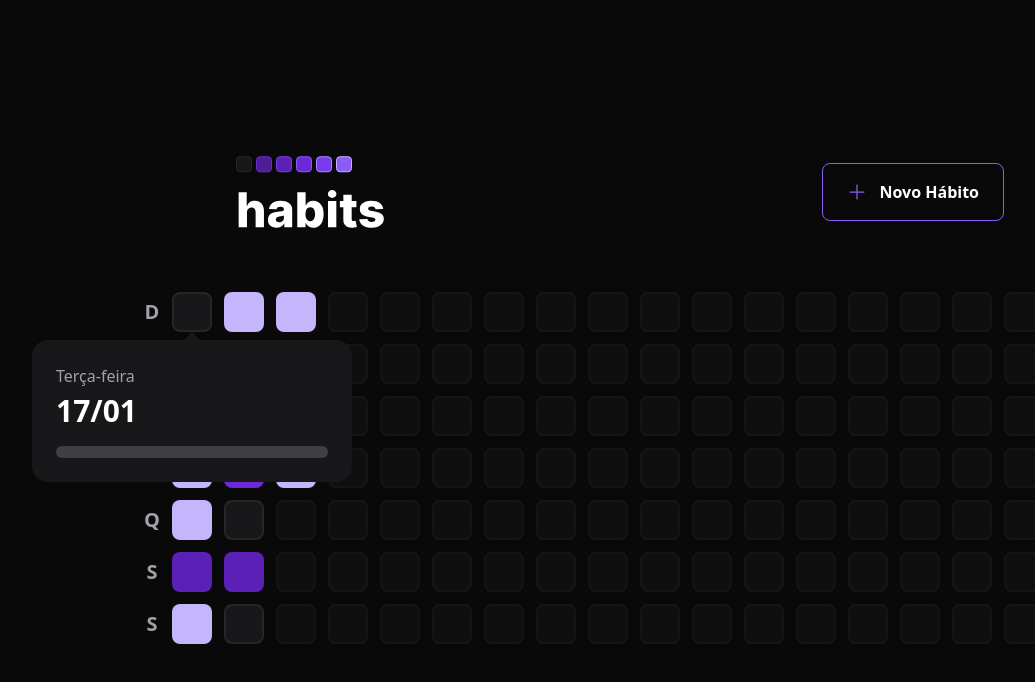
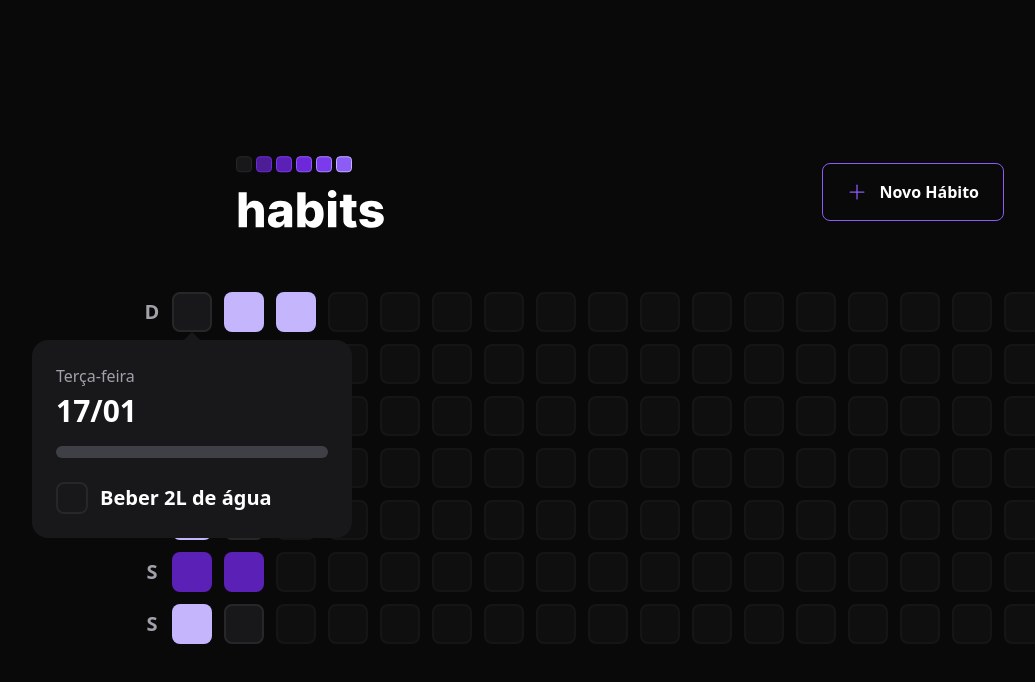
Before and after one commit to gomessgbr/NLW-Habits-FrontEnd-Web, a React (Vite) app: page / in a window 1280 px wide. Both pictures are taken after a click on the button 212 px from the left and 312 px from the top of the page. Shown: the top 682 px of the page, without its empty margins (20-1055 px from the left). Built offline with nearby package versions, Linux system fonts and the light colour scheme.

Commit message:
feat: checkbox

```diff
--- a/src/components/HabitDay.tsx
+++ b/src/components/HabitDay.tsx
@@ -1,6 +1,8 @@
 import * as Popover from "@radix-ui/react-popover";
+import * as Checkbox from "@radix-ui/react-checkbox";
 import clsx from "clsx";
 import { ProgressBar } from "./ProgressBar";
+import { Check } from "phosphor-react";
 
 interface HabitDayProps {
   completed: number;
@@ -8,20 +10,22 @@
 }
 
 export function HabitDay({ completed, amount }: HabitDayProps) {
-  const completedPercentage=  Math.round((completed/amount)*100)
+  const completedPercentage = Math.round((completed / amount) * 100);
   return (
     <Popover.Root>
       <Popover.Trigger
-      className={clsx('w-10 h-10 rounded-lg', {
-        'bg-zinc-900 border-2 border-zinc-800' : completedPercentage === 0 ,
-        'bg-violet-900 border-violet-700' : completedPercentage > 0 && completedPercentage < 20,
-        'bg-violet-800 border-violet-600' : completedPercentage>= 20 && completedPercentage < 40,
-        'bg-violet-700 border-violet-500' : completedPercentage>= 40 && completedPercentage < 60,
-        'bg-violet-600 border-violet-500' : completedPercentage>= 60 && completedPercentage < 80,
-        'bg-violet-300 border-violet-300' : completedPercentage>= 80,
-      })}
-
-
+        className={clsx("w-10 h-10 rounded-lg", {
+          "bg-zinc-900 border-2 border-zinc-800": completedPercentage === 0,
+          "bg-violet-900 border-violet-700":
+            completedPercentage > 0 && completedPercentage < 20,
+          "bg-violet-800 border-violet-600":
+            completedPercentage >= 20 && completedPercentage < 40,
+          "bg-violet-700 border-violet-500":
+            completedPercentage >= 40 && completedPercentage < 60,
+          "bg-violet-600 border-violet-500":
+            completedPercentage >= 60 && completedPercentage < 80,
+          "bg-violet-300 border-violet-300": completedPercentage >= 80,
+        })}
       />
       <Popover.Portal>
         <Popover.Content className="min-w-[320px] p-6 rounded-2xl bg-zinc-900 flex flex-col ">
@@ -31,6 +35,19 @@
           </span>
 
           <ProgressBar progress={completedPercentage} />
+          <div className="mt-6 flex flex-col gap-3">
+            <Checkbox.Root className="flex items-center gap-3 group ">
+              <div className="h-8 w-8 rounded-lg flex items-center justify-center bg-zinc-900 border-2  border-zinc-800 group-data-[state=checked]:bg-green-500  group-data-[state=checked]:border-green-500">
+                <Checkbox.Indicator>
+                  <Check size={20} className="text-white" />
+                </Checkbox.Indicator>
+              </div>
+
+              <span className="font-semibold text-xl text-white leading-tight group-data-[state=checked]:line-through  group-data-[state=checked]:text-zinc-400">
+                Beber 2L de água
+              </span>
+            </Checkbox.Root>
+          </div>
 
           <Popover.Arrow height={8} width={16} className="fill-zinc-900 " />
         </Popover.Content>
```
